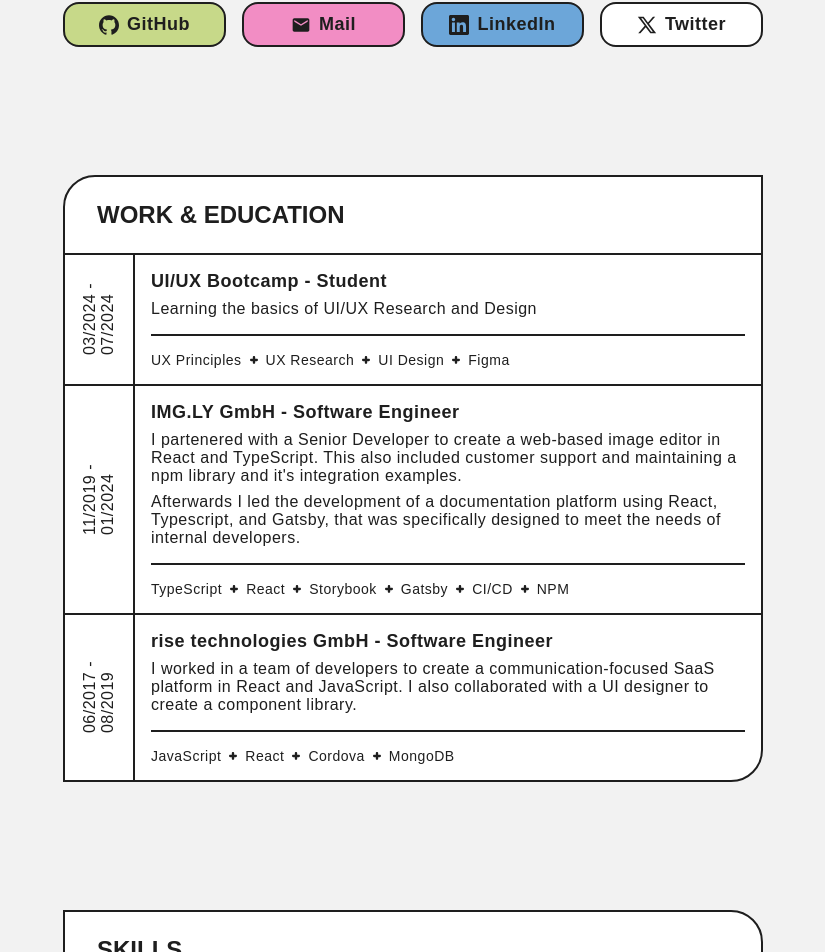
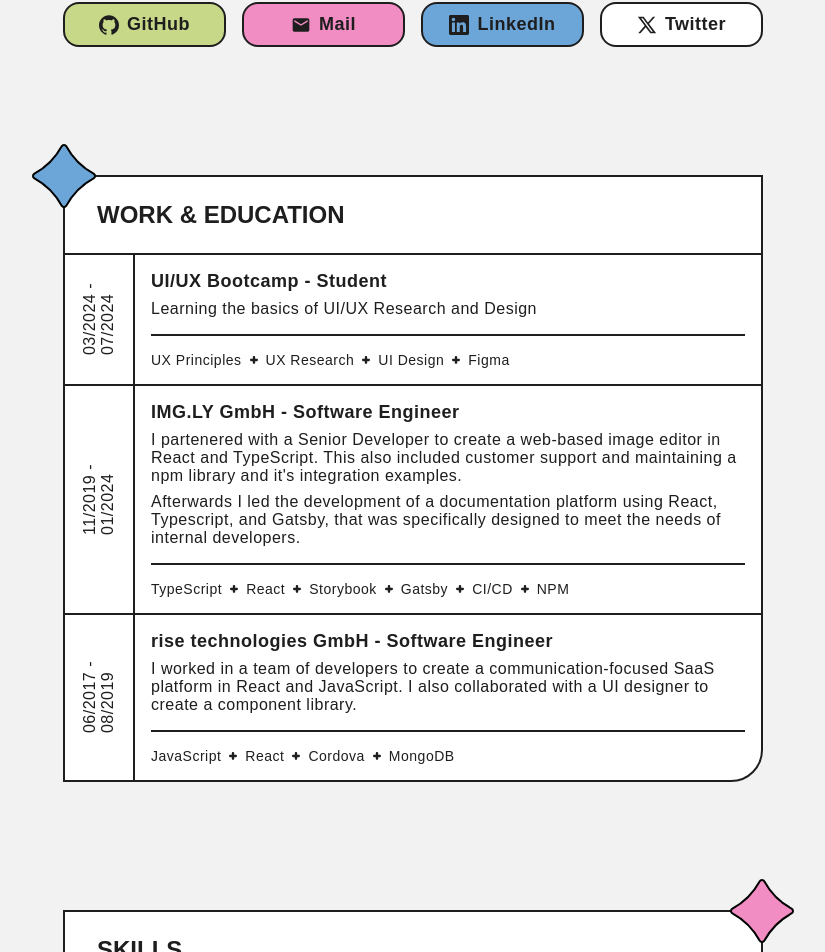
Before and after one commit to alanuecker/alanuecker.github.io, a React (Vite) app: page / in a window 1280 px wide. Shown: the part 472-1424 px from the top of the page, without its empty margins (227-1052 px from the left). Built offline with nearby package versions, Linux system fonts and the light colour scheme.

Commit message:
added diamonds

```diff
--- a/src/components/ProjectsSection/ProjectsSection.tsx
+++ b/src/components/ProjectsSection/ProjectsSection.tsx
@@ -1,12 +1,14 @@
 import React from 'react';
 
 import { Section } from '../Section';
+import DiamondIcon from '../../img/diamond.svg?react';
 
 import classes from './style.module.scss';
 
 export function ProjectsSection(): React.JSX.Element {
   return (
     <Section className={classes.root} id="projects" title="Selected Work">
+      <DiamondIcon className={classes.diamond} />
       <div className={classes.item}>
         <div className={classes.item__container}>
           <span className={classes.item__title}>Project 1</span>
--- a/src/components/ProjectsSection/style.module.scss
+++ b/src/components/ProjectsSection/style.module.scss
@@ -3,6 +3,17 @@
 .root {
   border-top-left-radius: 2rem;
   border-bottom-right-radius: 2rem;
+}
+
+.diamond {
+  position: absolute;
+  left: calc(-2rem - 1px);
+  top: calc(-2rem - 1px);
+
+  width: 4rem;
+  height: 4rem;
+
+  color: var(--accent-1-color);
 }
 
 .item {
--- a/src/components/Section/style.module.scss
+++ b/src/components/Section/style.module.scss
@@ -4,6 +4,8 @@
 .root {
   display: flex;
   flex-direction: column;
+
+  position: relative;
 
   width: 100%;
   max-width: 700px;
--- a/src/components/SkillsSection/SkillsSection.tsx
+++ b/src/components/SkillsSection/SkillsSection.tsx
@@ -6,6 +6,7 @@ import codingImageUrl from '../../img/coding.png';
 import responsiveImageUrl from '../../img/responsive-design.png';
 import digitalImageUrl from '../../img/digital.png';
 import controlPanelImageUrl from '../../img/control-panel.png';
+import DiamondIcon from '../../img/diamond.svg?react';
 
 import classes from './style.module.scss';
 
@@ -17,6 +18,7 @@ export function SkillsSection(): React.JSX.Element {
       title="Skills"
       showBorder={false}
     >
+      <DiamondIcon className={classes.diamond} />
       <div className={classes.container}>
         <div className={classes.item}>
           <img
--- a/src/components/SkillsSection/style.module.scss
+++ b/src/components/SkillsSection/style.module.scss
@@ -5,6 +5,17 @@
   > :first-child {
     border-top-right-radius: 2rem;
   }
+}
+
+.diamond {
+  position: absolute;
+  right: calc(-2rem + 1px);
+  top: calc(-2rem + 1px);
+
+  width: 4rem;
+  height: 4rem;
+
+  color: var(--accent-3-color);
 }
 
 .container {
--- a/src/components/WorkSection/WorkSection.tsx
+++ b/src/components/WorkSection/WorkSection.tsx
@@ -2,12 +2,14 @@ import React from 'react';
 
 import { Section } from '../Section';
 import { SoftwareItems } from '../SoftwareItems';
+import DiamondIcon from '../../img/diamond.svg?react';
 
 import classes from './style.module.scss';
 
 export function WorkSection(): React.JSX.Element {
   return (
     <Section className={classes.root} id="work" title="Work & Education">
+      <DiamondIcon className={classes.diamond} />
       <div className={classes.item}>
         <div className={classes.item__date_container}>
           <span className={classes.item__date}>
--- a/src/components/WorkSection/style.module.scss
+++ b/src/components/WorkSection/style.module.scss
@@ -3,6 +3,17 @@
 .root {
   border-top-left-radius: 2rem;
   border-bottom-right-radius: 2rem;
+}
+
+.diamond {
+  position: absolute;
+  left: calc(-2rem - 1px);
+  top: calc(-2rem - 1px);
+
+  width: 4rem;
+  height: 4rem;
+
+  color: var(--accent-2-color);
 }
 
 .item {
```
Also changed, not shown: src/img/diamond.svg (added).
